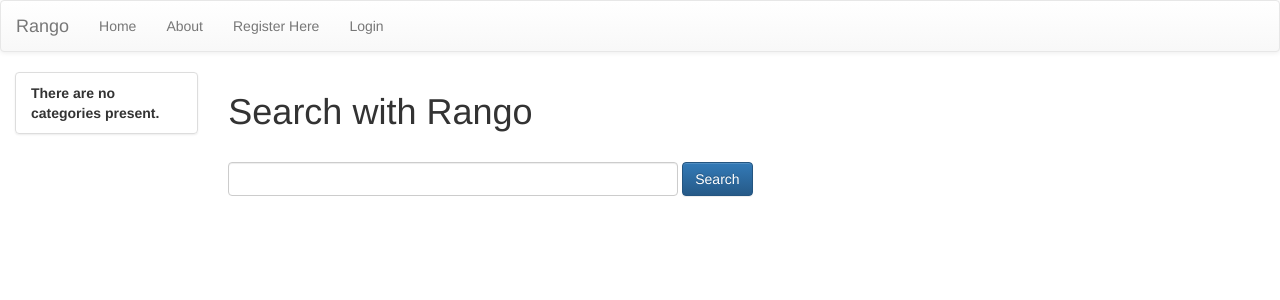
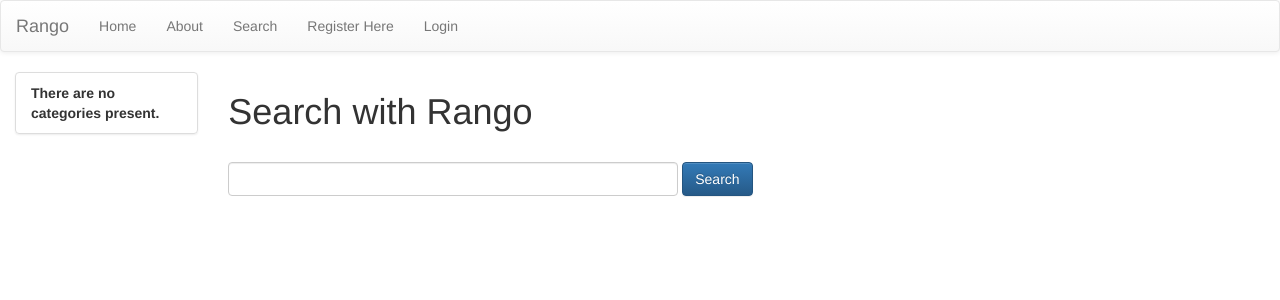
Before and after one commit to HorridTom/my_rango, a Django app: page /rango/search/ in a window 1280 px wide. Shown: the top 300 px of the page. Run offline with Django 3.2, Linux system fonts and the light colour scheme; data that the repository does not hold is empty; some libraries are stand-ins or nearby versions.

Commit message:
Activated the 'global' search functionality.
Completed the additional exercise on p170, to display the user's search
term in the form when the results are displayed.

```diff
--- a/twoodcock_tango_with_django_project/rango/views.py
+++ b/twoodcock_tango_with_django_project/rango/views.py
@@ -9,6 +9,7 @@ from django.contrib.auth.decorators import login_required
 from rango.models import Category, Page
 from rango.forms import UserForm, UserProfileForm, CategoryForm, PageForm
 from rango.bing_search import run_query
+import contextlib
 
 
 # The index view
@@ -315,11 +316,13 @@ def visitor_cookie_handler(request):
 
 def search(request):
     result_list = []
+    context_dict = {'result_list': result_list}
 
     if request.method == 'POST':
         query = request.POST['query'].strip()
         if query:
-            # Run our Bing function to get the resullts list!
+            # Run our Bing function to get the results list!
             result_list = run_query(query)
+            context_dict = {'result_list': result_list, 'query': query}
 
-    return render(request, 'rango/search.html', {'result_list': result_list})
+    return render(request, 'rango/search.html', context=context_dict)
--- a/twoodcock_tango_with_django_project/templates/rango/base.html
+++ b/twoodcock_tango_with_django_project/templates/rango/base.html
@@ -43,6 +43,7 @@
         <ul class="nav navbar-nav">
         <li><a class="nav-item nav-link" href="{% url 'index' %}">Home</a></li>
         <li><a class="nav-item nav-link" href="{% url 'about' %}">About</a></li>
+        <li><a class="nav-item nav-link" href="{% url 'search' %}">Search</a></li>
         {% if user.is_authenticated %}
         <li><a class="nav-item nav-link"
            href="{% url 'add_category' %}">
--- a/twoodcock_tango_with_django_project/templates/rango/search.html
+++ b/twoodcock_tango_with_django_project/templates/rango/search.html
@@ -1,5 +1,7 @@
 {% extends 'rango/base.html' %}
 {% load staticfiles %}
+
+
 
 {% block title %} Search {% endblock %}
 
@@ -11,8 +13,14 @@
             method = "post" action="{% url 'search' %}">
         {% csrf_token %}
         <div class="form-group">
-            <input class="form-control" type="text" size="50"
-            name="query" value="" id="query" />
+            {% if query %}
+                <input class="form-control" type="text" size="50"
+                name="query" value={{ query }} id="query" />
+            {% else %}
+                <input class="form-control" type="text" size="50"
+                name="query" value="" id="query" />
+            {% endif %}
+
         </div>
         <button class="btn btn-primary" type="submit" name="submit"
                 value="Search">Search</button>
```
